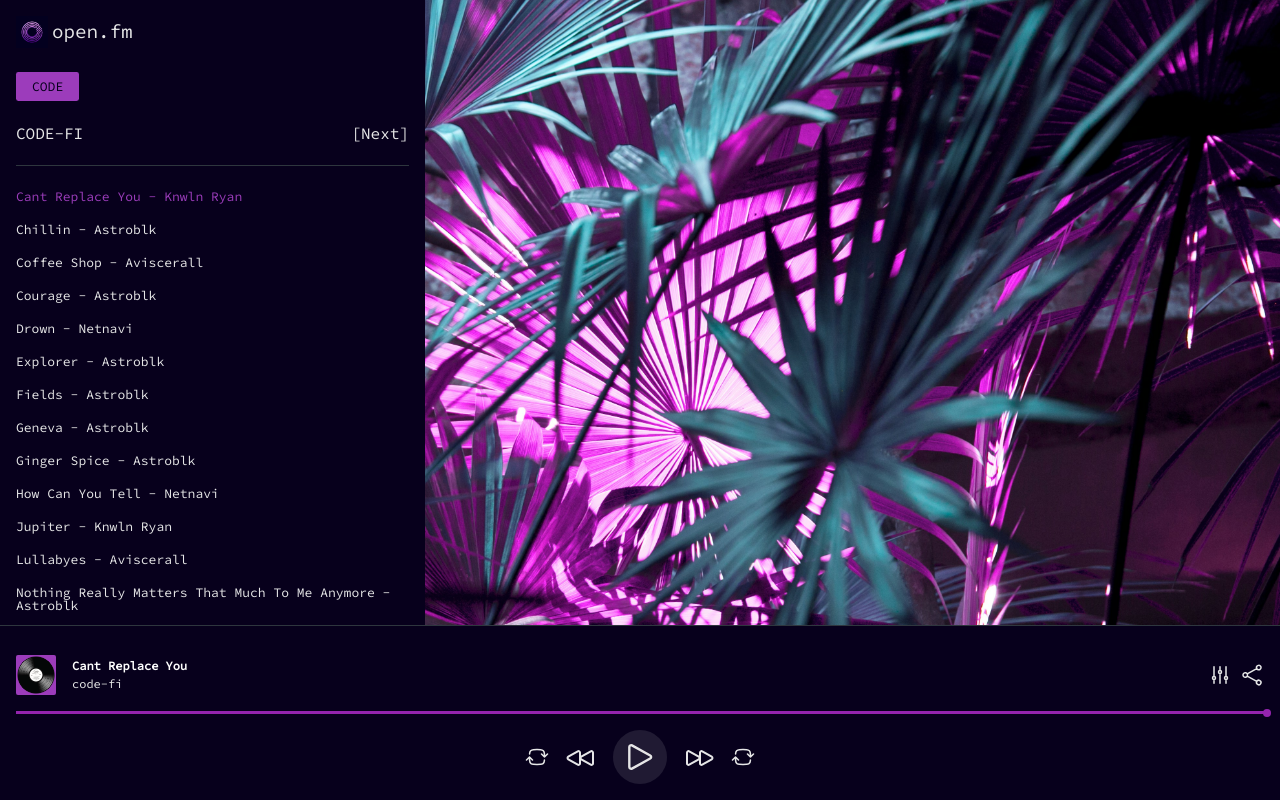
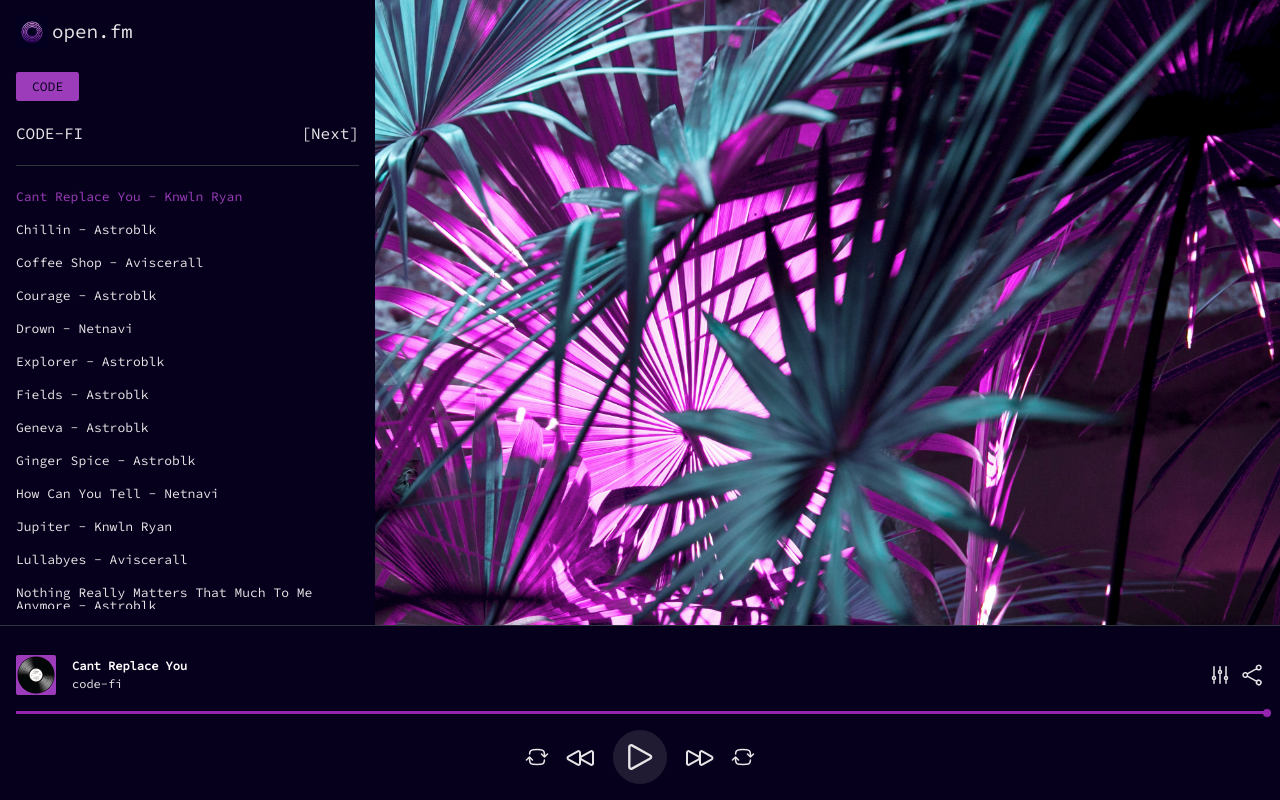
Before and after one commit to open-foundation-team/open-fm, a React (Vite) app: page / in a window 1280 px wide. Built offline with nearby package versions, Linux system fonts and the light colour scheme.

Commit message:
Update: sidebar style changes.

```diff
--- a/src/components/Sidebar/styles.scss
+++ b/src/components/Sidebar/styles.scss
@@ -90,7 +90,7 @@
 
         width: 100%;
         overflow-y: scroll;
-        padding-bottom: 1rem;
+        margin-bottom: 1rem;
 
         .track-list {
 
@@ -117,7 +117,7 @@
 @media screen and (min-width: 1024px) {
 
     .sidebar-styled {
-        width: 425px;
-        margin-bottom: 80px;
+        width: 375px;
+        margin-bottom: 175px;
     }
 }
--- a/src/styles/global.scss
+++ b/src/styles/global.scss
@@ -49,3 +49,17 @@ a {
 html {
     background: #07001c;
 }
+
+
+// Scrollbar styling
+::-webkit-scrollbar {
+    width: 5px;
+}
+
+::-webkit-scrollbar-track {
+    background: #24292f;
+}
+
+::-webkit-scrollbar-thumb {
+    background: #9424ae;
+}
```
